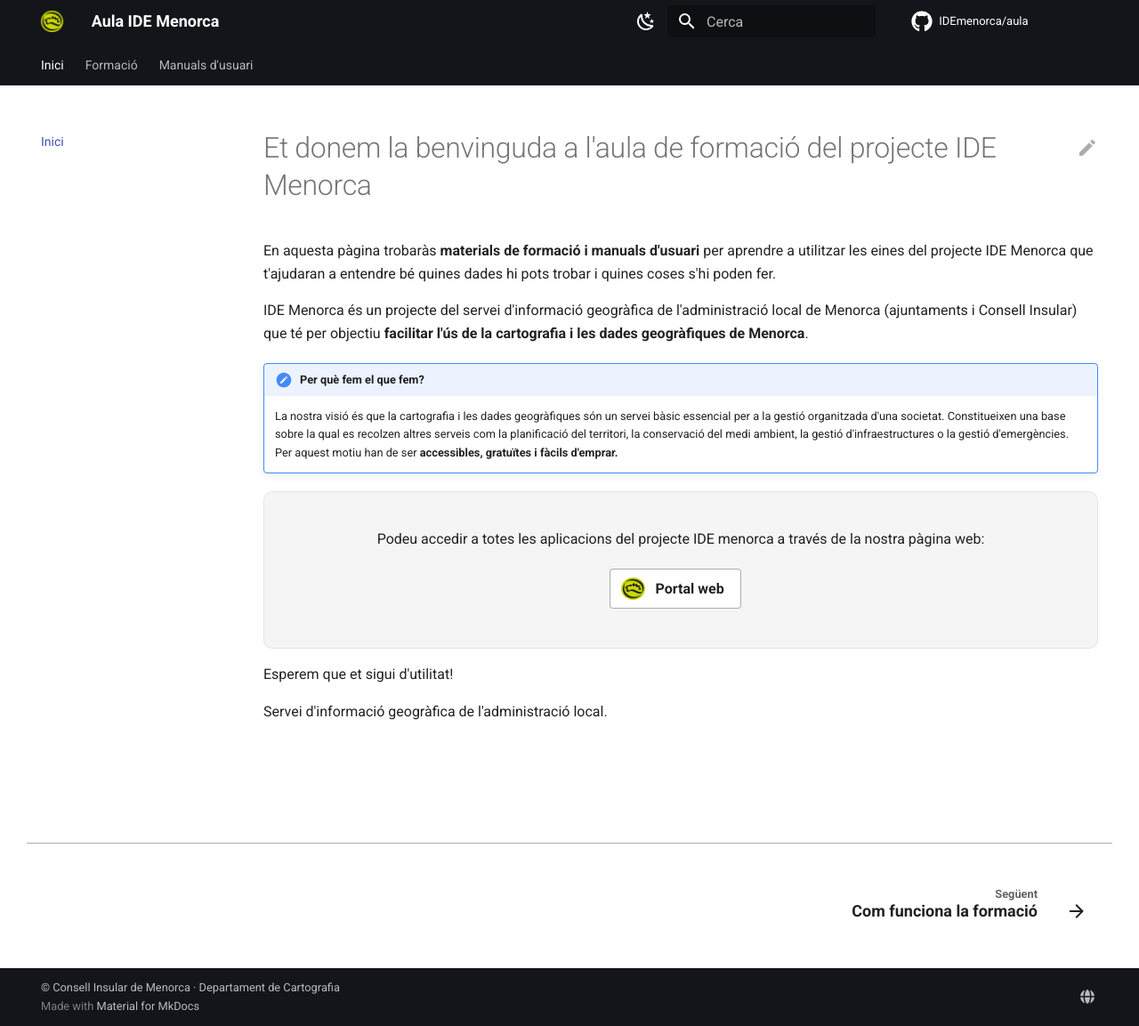
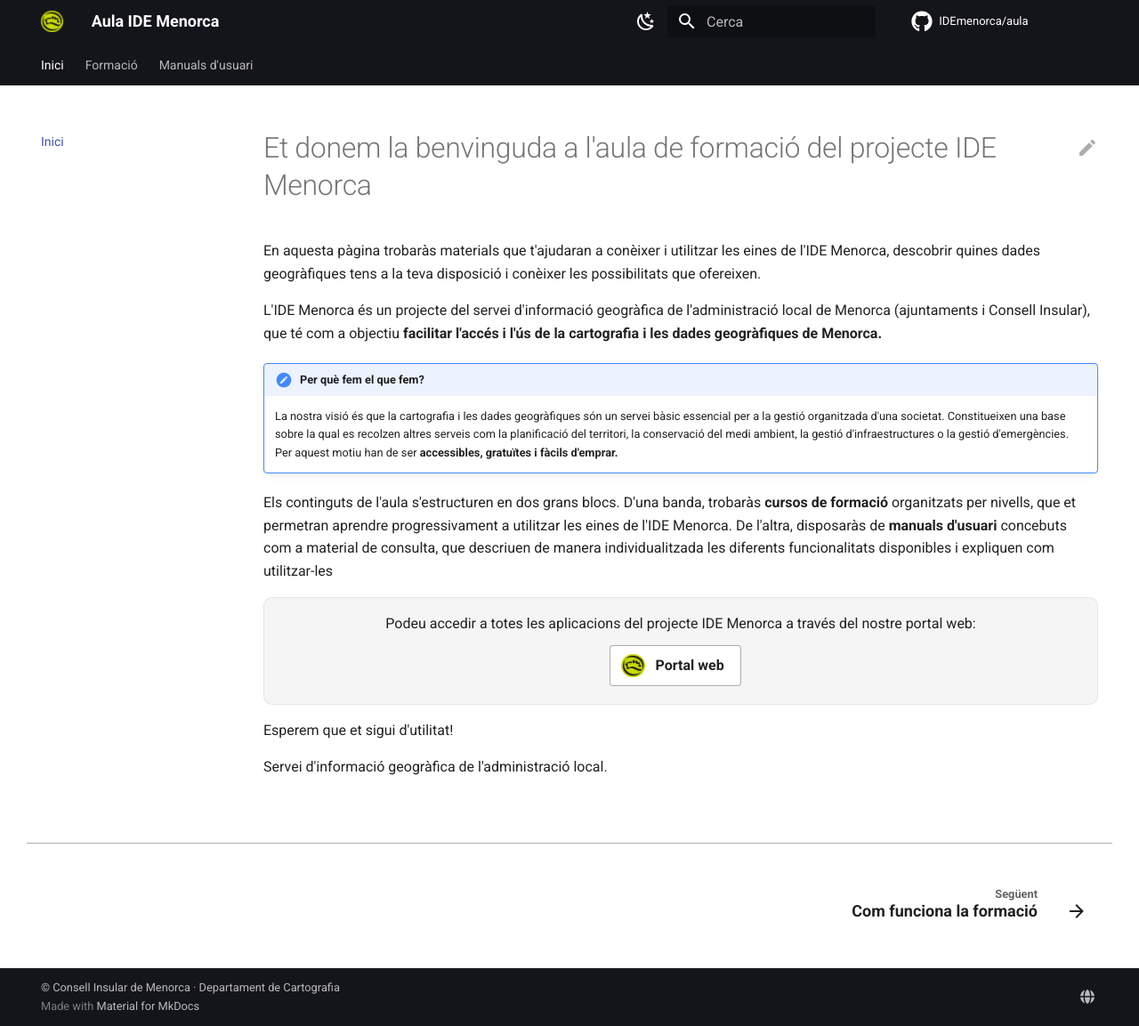
Before and after one commit to IDEmenorca/aula, an MkDocs documentation site: the page built from docs/index.md, in a window 1280 px wide and 1153 px high. Shown: the whole window at 89% size. Built offline with MkDocs 1.6.1 and Material for MkDocs 9.7.7, drawn with Linux system fonts in a browser that asks for light colours; comment, search, counter and statistics services are not loaded.

Commit message:
Enhance welcome page with project details and structure
Updated the welcome page to include additional information about the IDE Menorca project, its training materials, and the structure of the content offered.

```diff
--- a/docs/index.md
+++ b/docs/index.md
@@ -1,21 +1,22 @@
 
 # Et donem la benvinguda a l'aula de formació del projecte IDE Menorca
+En aquesta pàgina trobaràs materials que t'ajudaran a conèixer i utilitzar les eines de l'IDE Menorca, descobrir quines dades geogràfiques tens a la teva disposició i conèixer les possibilitats que ofereixen.
 
-En aquesta pàgina trobaràs **materials de formació i manuals d'usuari** per aprendre a utilitzar les eines del projecte IDE Menorca que t'ajudaran a entendre bé quines dades hi pots trobar i quines coses s'hi poden fer.
-
-IDE Menorca és un projecte del servei d'informació geogràfica de l'administració local de Menorca (ajuntaments i Consell Insular) que té per objectiu **facilitar l'ús de la cartografia i les dades geogràfiques de Menorca**.
+L'IDE Menorca és un projecte del servei d'informació geogràfica de l'administració local de Menorca (ajuntaments i Consell Insular), que té com a objectiu **facilitar l'accés i l'ús de la cartografia i les dades geogràfiques de Menorca.**
 
 !!! note "Per què fem el que fem?"
     La nostra visió és que la cartografia i les dades geogràfiques són un servei bàsic essencial per a la gestió organitzada d'una societat. Constitueixen una base sobre la qual es recolzen altres serveis com la planificació del territori, la conservació del medi ambient, la gestió d'infraestructures o la gestió d'emergències. Per aquest motiu han de ser **accessibles, gratuïtes i fàcils d'emprar.**
 
-<div style="text-align: center; margin: 1em 0; padding: 1.5em; border: 1px solid var(--md-default-fg-color--lightest); border-radius: 10px; background-color: var(--md-code-bg-color);">
+Els continguts de l'aula s'estructuren en dos grans blocs. D'una banda, trobaràs **cursos de formació** organitzats per nivells, que et permetran aprendre progressivament a utilitzar les eines de l'IDE Menorca. De l'altra, disposaràs de **manuals d'usuari** concebuts com a material de consulta, que descriuen de manera individualitzada les diferents funcionalitats disponibles i expliquen com utilitzar-les
 
-  <p>
-    Podeu accedir a totes les aplicacions del projecte IDE menorca a través de la nostra pàgina web:
+<div style="text-align: center; margin: 1em 0; padding: 0.5em 1.5em; border: 1px solid var(--md-default-fg-color--lightest); border-radius: 10px; background-color: var(--md-code-bg-color);">
+
+  <p style="margin: 0.5em 0;">
+    Podeu accedir a totes les aplicacions del projecte IDE Menorca a través del nostre portal web:
   </p>
 
-  <p>
-    <a href="https://ide.cime.es" class="enllac-destacat">
+  <p style="margin: 0.5em 0;">
+    <a href="https://ide.cime.es" class="enllac-destacat" target="_blank" rel="noopener noreferrer">
       <img src="assets/logo.png" alt="" style="vertical-align: middle;">
       Portal web
     </a>
```
